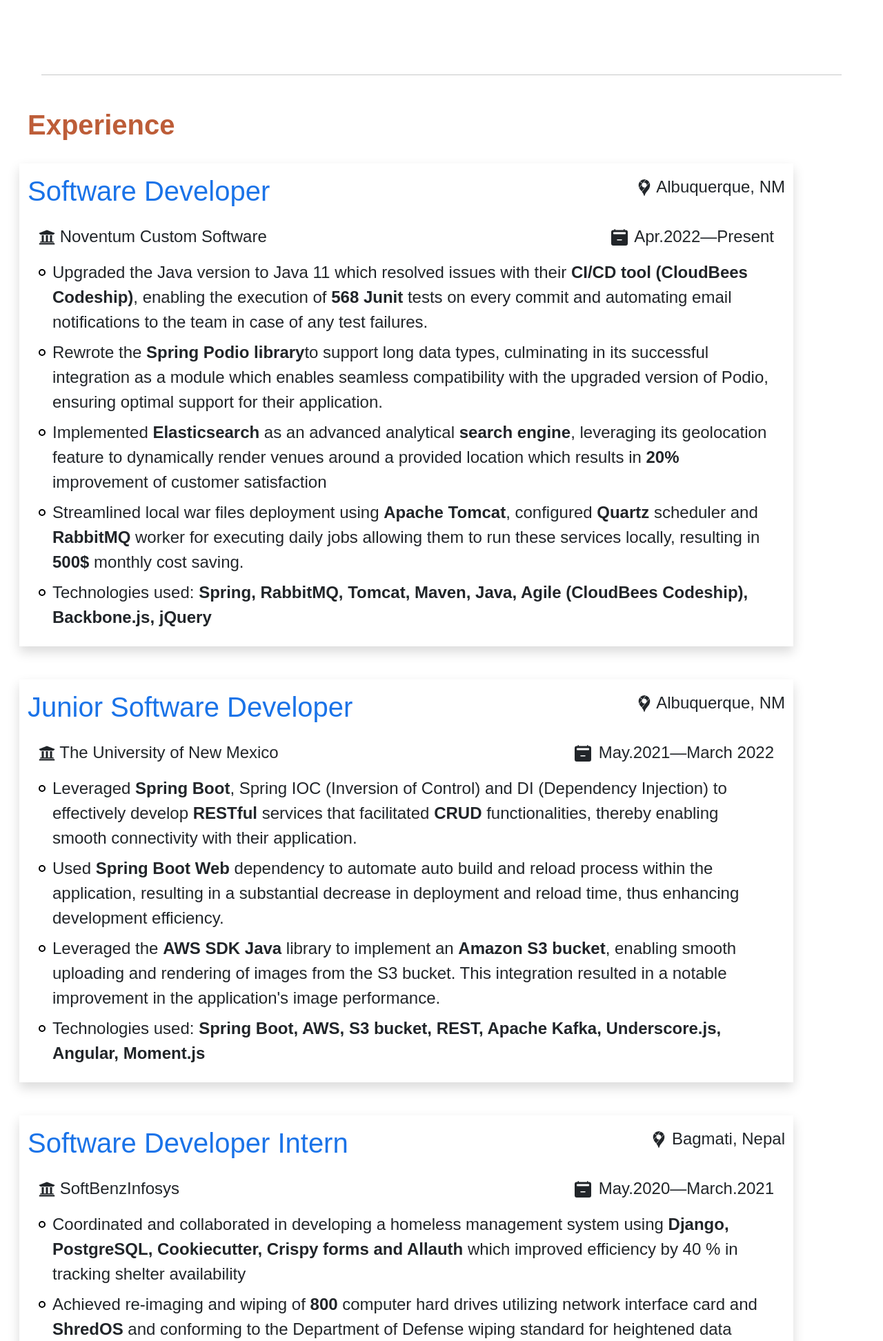
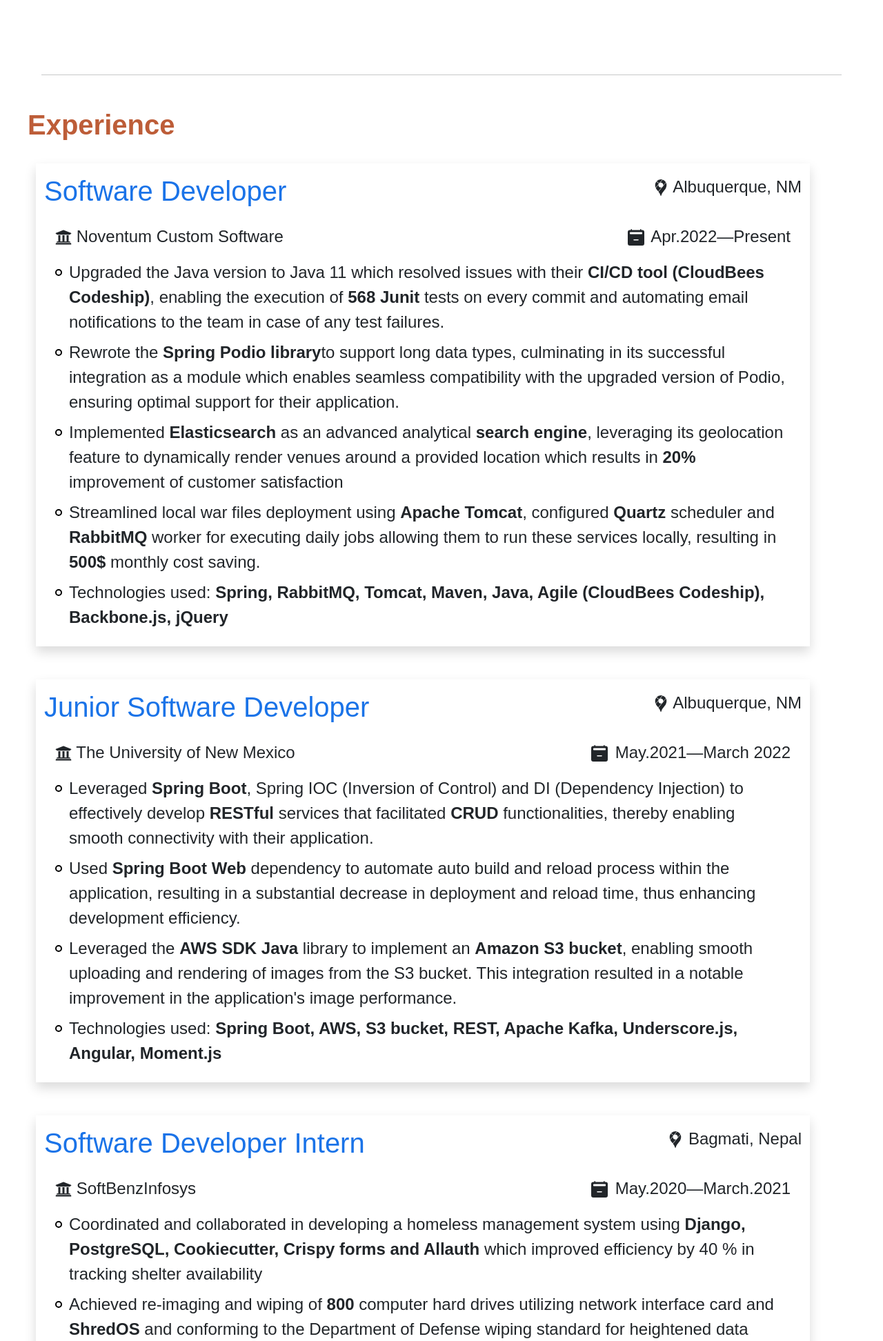
Before and after one commit to upadraj/portofolio, a Django app: page / in a window 1280 px wide. Shown: the part 1193-3137 px from the top of the page at 69% size. Run offline with Django 4.2, Linux system fonts and the light colour scheme; some libraries are stand-ins or nearby versions.

Commit message:
Left right margin for education section

```diff
--- a/templates/component/first-work-experience.html
+++ b/templates/component/first-work-experience.html
@@ -1,4 +1,4 @@
-<div class="col-11 shadow my-4 fs-4">
+<div class="col-11 shadow m-4 fs-4">
             <div class="d-flex justify-content-between my-3">
                 <h4 class="text-blue fs-1">Software Developer</h4>
                 <p>
--- a/templates/component/second-work-experience.html
+++ b/templates/component/second-work-experience.html
@@ -1,4 +1,4 @@
-<div class="col-11 shadow my-4 fs-4">
+<div class="col-11 shadow m-4 fs-4 ">
             <div class="d-flex justify-content-between my-3">
                 <h4 class="text-blue fs-1">Junior Software Developer</h4>
                 <p>
--- a/templates/component/third-work-experience.html
+++ b/templates/component/third-work-experience.html
@@ -1,4 +1,4 @@
-<div class="col-11 shadow my-4 fs-4">
+<div class="col-11 shadow m-4 fs-4">
             <div class="d-flex justify-content-between my-3">
                 <h4 class="text-blue fs-1">Software Developer Intern</h4>
                 <p>
```
